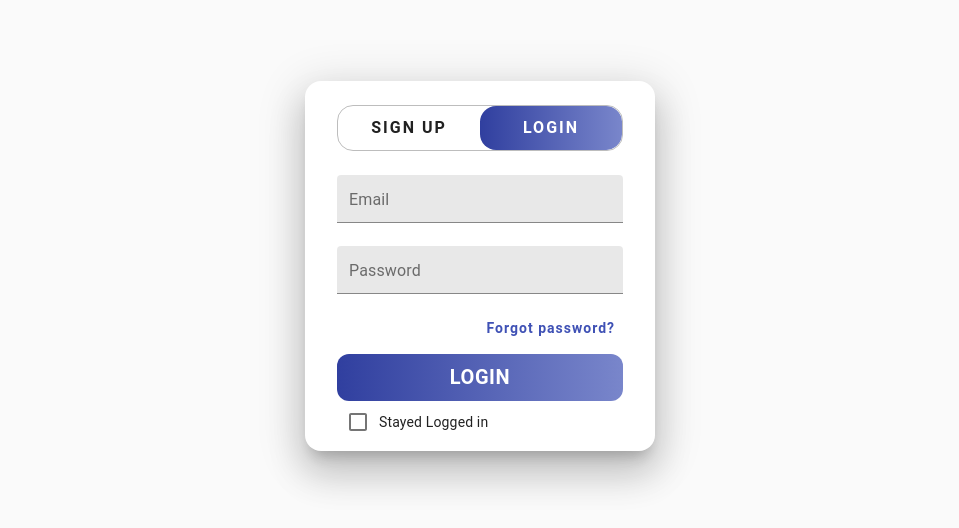
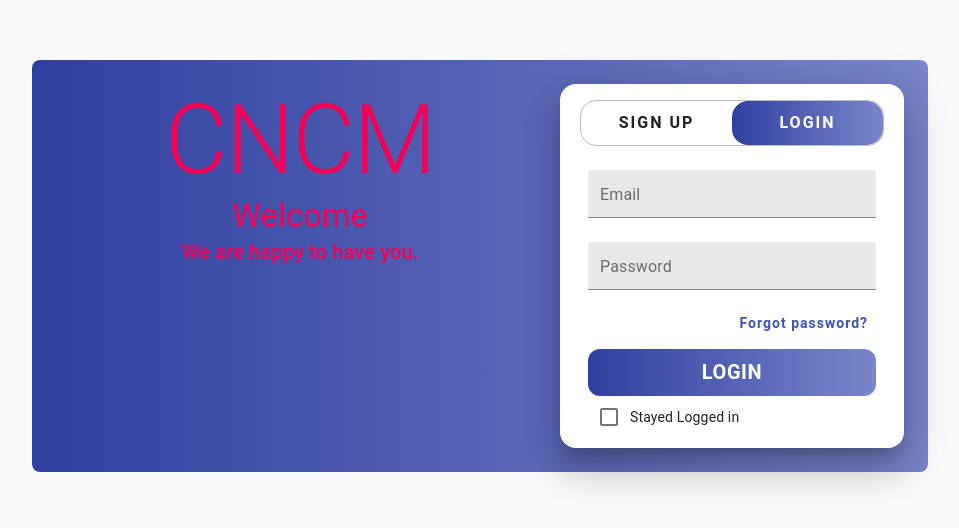
Before and after one commit to sheikhmohammadirfan/CNCMIRFAN, a React (Create React App) app: page /login in a window 1280 px wide. Shown: the part 134-662 px from the top of the page, without its empty margins (160-1119 px from the left). Built offline with nearby package versions, Linux system fonts and the light colour scheme.

Commit message:
UI for auth oage is updated

```diff
--- a/src/Components/Login.jsx
+++ b/src/Components/Login.jsx
@@ -3,7 +3,6 @@ import {
   Button,
   CircularProgress,
   makeStyles,
-  Slide,
   Typography,
 } from "@material-ui/core";
 import React, { useState } from "react";
@@ -103,8 +102,7 @@ function Login({ title, show }) {
   const classes = useStyles();
 
   return (
-    <Slide direction="left" in={show} mountOnEnter unmountOnExit>
-      <Box display={show ? "flex" : "none"} flexDirection="column">
+    <Box display="flex" flexDirection="column" width={1} paddingX={1}>
       <TextControl
         type="email"
         name="email"
@@ -139,7 +137,6 @@ function Login({ title, show }) {
         onChange={handleInputChange}
       />
     </Box>
-    </Slide>
   );
 }
 
--- a/src/Components/Signup.jsx
+++ b/src/Components/Signup.jsx
@@ -3,7 +3,6 @@ import {
   Button,
   CircularProgress,
   makeStyles,
-  Slide,
 } from "@material-ui/core";
 import React, { useState } from "react";
 import { TextControl, useForm } from "./Control";
@@ -89,8 +88,7 @@ function Signup({ title, show }) {
   const classes = useStyles();
 
   return (
-    <Slide direction="right" in={show} mountOnEnter unmountOnExit>
-      <Box display={show ? "flex" : "none"} flexDirection="column">
+    <Box display="flex" flexDirection="column" width={1} paddingX={1}>
       <TextControl
         name="name"
         value={user.name}
@@ -116,14 +114,9 @@ function Signup({ title, show }) {
       />
 
       <Button className={classes.submitBtn} onClick={submit}>
-          {isLoading ? (
-            <CircularProgress color="inherit" size={35} />
-          ) : (
-            "Create"
-          )}
+        {isLoading ? <CircularProgress color="inherit" size={35} /> : "Create"}
       </Button>
     </Box>
-    </Slide>
   );
 }
 
--- a/src/Pages/Auth.jsx
+++ b/src/Pages/Auth.jsx
@@ -1,27 +1,47 @@
 import React from "react";
 import { useHistory } from "react-router-dom";
-import { makeStyles, Typography, Box } from "@material-ui/core";
+import { makeStyles, Typography, Box, Grid } from "@material-ui/core";
 import { useState } from "react";
 import Login from "../Components/Login";
 import Signup from "../Components/Signup";
 
 // CSS class generator
 const useStyles = makeStyles((theme) => ({
+  // Root grid container of page
+  root: {
+    background: `linear-gradient(to right , ${theme.palette.primary.dark}, ${theme.palette.primary.light})`,
+    borderRadius: 2 * theme.shape.borderRadius,
+    maxWidth: "90%",
+    [theme.breakpoints.up("md")]: {
+      maxWidth: "80%",
+      padding: theme.spacing(1),
+    },
+    [theme.breakpoints.up("lg")]: {
+      maxWidth: "70%",
+      padding: theme.spacing(2),
+    },
+  },
+
   // Form Container
   formContainer: {
-    width: 350,
-    maxWidth: "90%",
-    paddingLeft: theme.spacing(4),
-    paddingRight: theme.spacing(4),
+    width: "100%",
+    maxWidth: 350,
+    marginLeft: "auto",
+    padding: `0 ${theme.spacing(2.5)}px`,
     paddingBottom: theme.spacing(1),
+    borderRadius: 4 * theme.shape.borderRadius,
     backgroundColor: theme.palette.background.paper,
     boxShadow: theme.shadows[23],
-    borderRadius: 4 * theme.shape.borderRadius,
-    overflow: "hidden",
+    [theme.breakpoints.down("md")]: { padding: `0 ${theme.spacing(2)}px` },
+    [theme.breakpoints.down("sm")]: { padding: `0 ${theme.spacing(1.5)}px` },
+    [theme.breakpoints.down("xs")]: {
+      marginRight: "auto",
+      padding: `0 ${theme.spacing(1)}px`,
+    },
   },
 
-  // headingContainer
-  headingContainer: {
+  // formHeading to contains tab toggler
+  formHeading: {
     display: "flex",
     position: "relative",
     borderRadius: 4 * theme.shape.borderRadius,
@@ -30,7 +50,7 @@ const useStyles = makeStyles((theme) => ({
   },
 
   // Heading TAB style
-  tabHeadings: {
+  headings: {
     width: "50%",
     padding: `${theme.spacing(1)}px 0`,
     textAlign: "center",
@@ -40,10 +60,11 @@ const useStyles = makeStyles((theme) => ({
     letterSpacing: 2,
     zIndex: "2",
     transition: "all .5s  cubic-bezier(.63,-0.58,.63,1.58)",
-    "&.active": { color: theme.textOnPrimary },
+    "&.login": { color: theme.textOnPrimary },
   },
 
-  tabBackground: {
+  // Background style for active tab heading
+  tabBackgnd: {
     height: "100%",
     width: "50%",
     position: "absolute",
@@ -51,7 +72,16 @@ const useStyles = makeStyles((theme) => ({
     zIndex: 1,
     background: `linear-gradient(to right , ${theme.palette.primary.dark}, ${theme.palette.primary.light})`,
     transition: "transform .5s cubic-bezier(.63,-0.58,.63,1.58)",
-    "&.active": { transform: "translateX(100%)" },
+    "&.login": { transform: "translateX(100%)" },
+  },
+
+  // Form fields container
+  formBody: {
+    display: "flex",
+    width: "200%",
+    transform: "translateX(-50%)",
+    transition: "transform .5s cubic-bezier(.63,-0.58,.63,1.58)",
+    "&.login": { transform: "translateX(0%)" },
   },
 }));
 
@@ -67,6 +97,16 @@ function Auth() {
   const [loginIn, setPageState] = useState(
     history.location.pathname === "/login"
   );
+  // Method to login user
+  const loginUser = () => {
+    history.push("/login");
+    setPageState(true);
+  };
+  // MEthod to signuo user
+  const signupUser = () => {
+    history.push("/signup");
+    setPageState(false);
+  };
 
   return (
     <Box
@@ -75,38 +115,60 @@ function Auth() {
       alignItems="center"
       height="100vh"
     >
-      <main className={classes.formContainer}>
-        <Box paddingY={3}>
-          <Box className={classes.headingContainer}>
+      <Grid
+        container
+        spacing={2}
+        className={`${classes.root} ${!loginIn ? "login" : ""}`}
+      >
+        <Grid item xs={12} sm={5} md={7}>
+          <Box textAlign="center">
+            <Typography variant="h1" color="secondary">
+              CNCM
+            </Typography>
+            <Typography variant="h4" color="secondary">
+              Welcome
+            </Typography>
+            <Typography variant="h6" color="secondary">
+              We are happy to have you.
+            </Typography>
+          </Box>
+        </Grid>
+
+        <Grid item xs={12} sm={7} md={5}>
+          <main
+            className={`${classes.formContainer} ${!loginIn ? "login" : ""}`}
+          >
+            <Box paddingTop={2} paddingBottom={3}>
+              <Box className={classes.formHeading}>
                 <Box
-              className={`${classes.tabBackground} ${loginIn ? "active" : ""}`}
+                  className={`${classes.tabBackgnd} ${loginIn ? "login" : ""}`}
                 ></Box>
                 <Typography
                   variant="subtitle1"
-              className={`${classes.tabHeadings} ${!loginIn ? "active" : ""}`}
-              onClick={() => {
-                history.push("/signup");
-                setPageState(false);
-              }}
+                  className={`${classes.headings} ${!loginIn ? "login" : ""}`}
+                  onClick={signupUser}
                 >
                   Sign Up
                 </Typography>
                 <Typography
                   variant="subtitle1"
-              className={`${classes.tabHeadings} ${loginIn ? "active" : ""}`}
-              onClick={() => {
-                history.push("/login");
-                setPageState(true);
-              }}
+                  className={`${classes.headings} ${loginIn ? "login" : ""}`}
+                  onClick={loginUser}
                 >
                   Login
                 </Typography>
               </Box>
             </Box>
 
+            <Box overflow="hidden">
+              <Box className={`${classes.formBody} ${!loginIn ? "login" : ""}`}>
+                <Signup title="SIGN UP" show={!loginIn} />
                 <Login title="LOGIN" show={loginIn} />
-        <Signup title="SIGN UP" show={!loginIn} />
+              </Box>
+            </Box>
           </main>
+        </Grid>
+      </Grid>
     </Box>
   );
 }
--- a/src/Service/UserFactory.jsx
+++ b/src/Service/UserFactory.jsx
@@ -72,8 +72,11 @@ async function signup({ name, email, password }) {
     });
     return true;
   } catch (e) {
-    console.log(e.response.data);
-    const msg = "An error occured.";
+    var msg = e.response.data || "An error occured.";
+    msg =
+      typeof msg !== "string"
+        ? Object.keys(msg).map((key) => msg[key][0])
+        : msg;
     toast(Array.isArray(msg) ? <ErrMsg data={msg} /> : msg, {
       toastId: "api-toast",
       type: "error",
```
Lines whose indentation alone changed are shown as unchanged.
